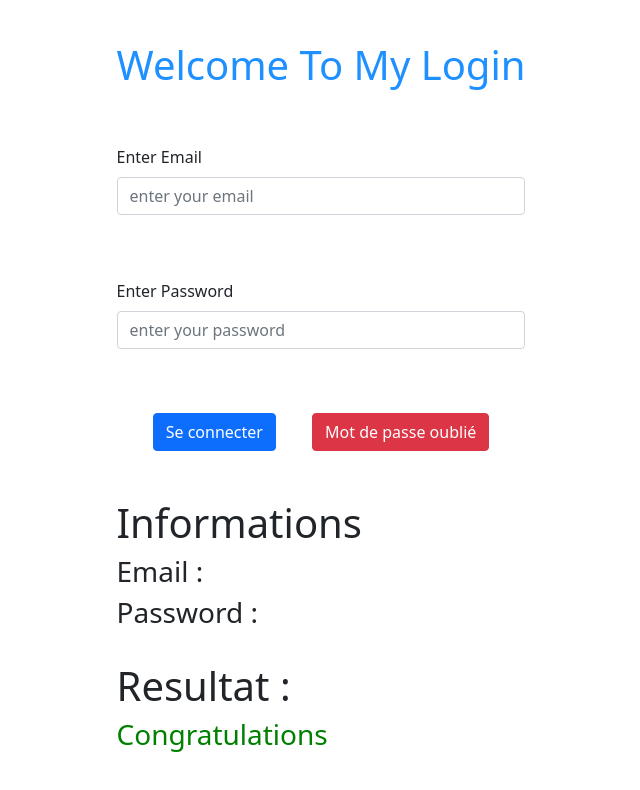
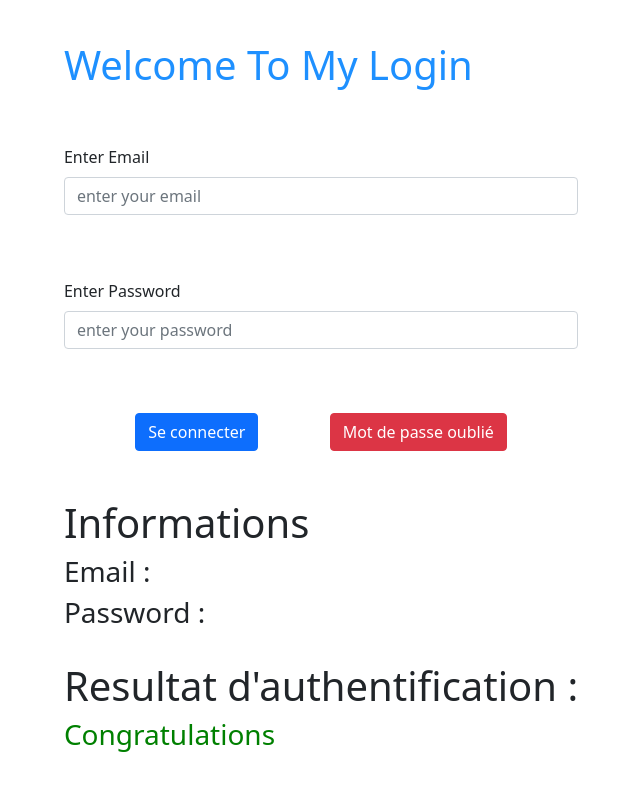
Before and after one commit to otmaneeee/otmaneReact, a React (Create React App) app: page / in a window 1280 px wide. Shown: the top 790 px of the page, without its empty margins (319-959 px from the left). Built offline with nearby package versions, Linux system fonts and the light colour scheme.

Commit message:
authentification

```diff
--- a/src/containers/Login/Login.jsx
+++ b/src/containers/Login/Login.jsx
@@ -76,7 +76,7 @@ const Login = () => {
       <h3>Email : {credentials.email}</h3>
       <h3>Password : {credentials.password}</h3>
       <br></br>
-      <h1>Resultat :</h1>
+      <h1>Resultat d'authentification :</h1>
       {error?<h3 style={{color:"red"}}>{messageAuth.error}</h3>:<h3 style={{color:"green"}}>{messageAuth.success}</h3>}
     </div>
   );
```
